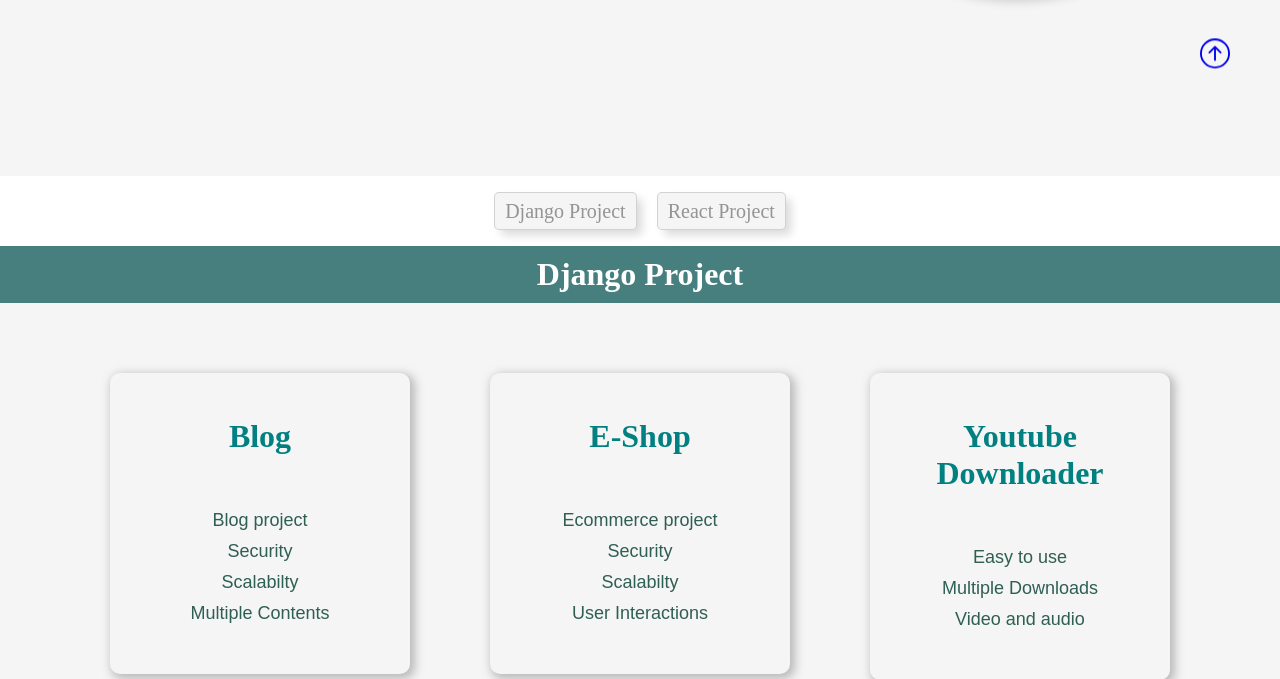
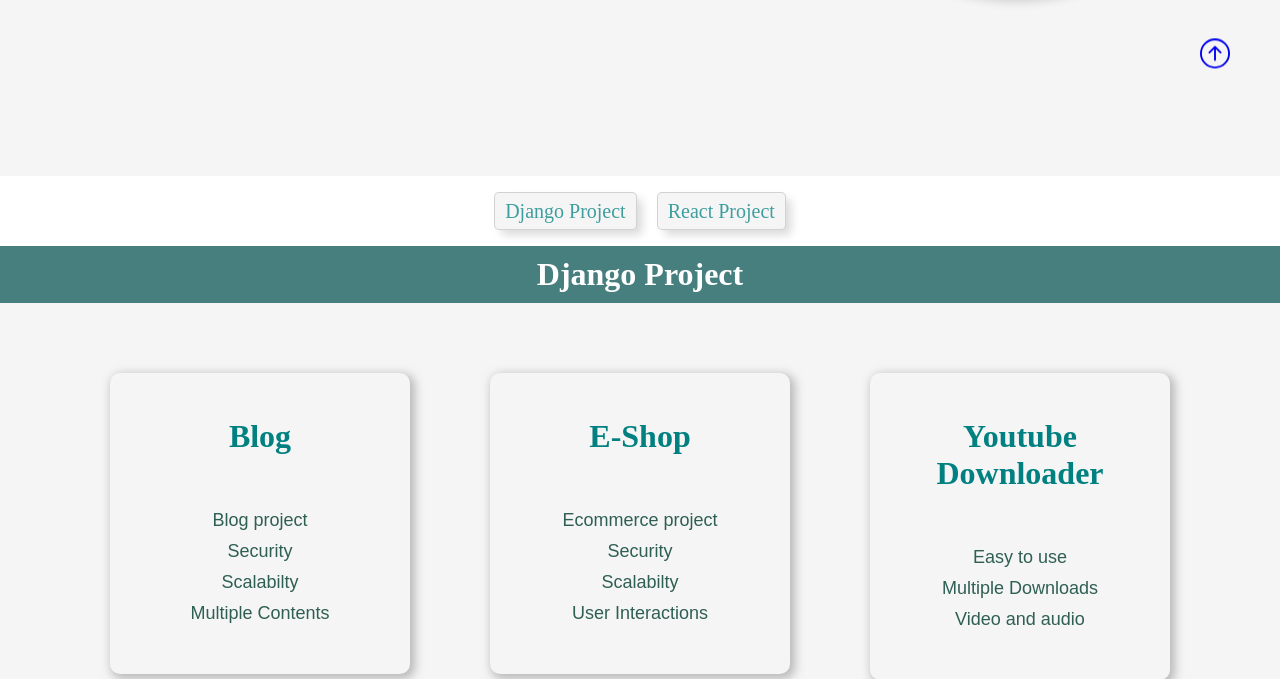
Before and after one commit to abhinavfu/allin1, a Django app: page / in a window 1280 px wide. Shown: the part 689-1368 px from the top of the page. Run offline with Django 4.2, Linux system fonts and the light colour scheme.

Commit message:
mainapp button color

```diff
--- a/mainApp/static/mainApp/style.css
+++ b/mainApp/static/mainApp/style.css
@@ -304,7 +304,8 @@
     margin: 5px 10px;
     font-size: 20px;
     transition: all 0.5s;
-    color: rgba(51, 51, 51, 0.5);
+    /* color: rgba(51, 51, 51, 0.5); */
+    color: rgba(0, 128, 128, 0.75);
   }
   .layout:nth-child(n):hover p {
     transform: scale(0.9);
```
